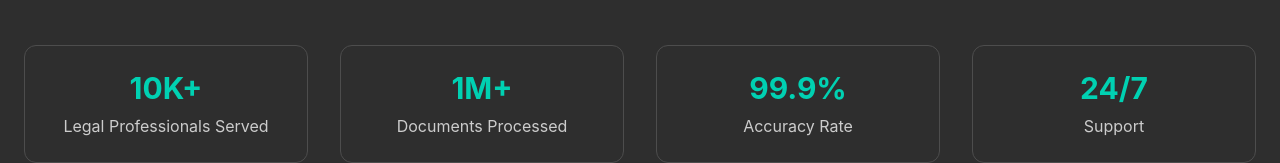
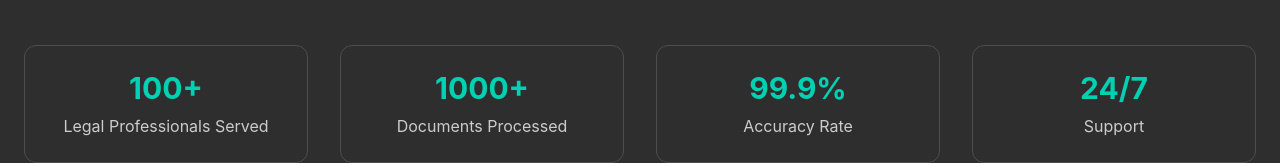
Before and after one commit to abhishekad/Tri-AMP_CoreWebsite, a React (Vite) app: page /about in a window 1280 px wide. Shown: the part 576-739 px from the top of the page. Built offline with nearby package versions, Linux system fonts and the light colour scheme.

Commit message:
Updated numbers on About page and Homepage

```diff
--- a/src/components/home/HeroSection.jsx
+++ b/src/components/home/HeroSection.jsx
@@ -72,7 +72,7 @@ const HeroSection = ({ handleFeatureClick }) => {
           className="grid grid-cols-1 md:grid-cols-3 gap-8 max-w-4xl mx-auto"
         >
           <div className="text-center">
-            <div className="text-3xl md:text-4xl font-bold text-electric-blue mb-2">500K+</div>
+            <div className="text-3xl md:text-4xl font-bold text-electric-blue mb-2">1000+</div>
             <div className="text-light-gray/70">Legal Documents Processed</div>
           </div>
           <div className="text-center">
--- a/src/pages/AboutPage.jsx
+++ b/src/pages/AboutPage.jsx
@@ -25,8 +25,8 @@ const AboutPage = () => {
   };
 
   const stats = [
-    { value: '10K+', label: 'Legal Professionals Served' },
-    { value: '1M+', label: 'Documents Processed' },
+    { value: '100+', label: 'Legal Professionals Served' },
+    { value: '1000+', label: 'Documents Processed' },
     { value: '99.9%', label: 'Accuracy Rate' },
     { value: '24/7', label: 'Support' },
   ];
```
